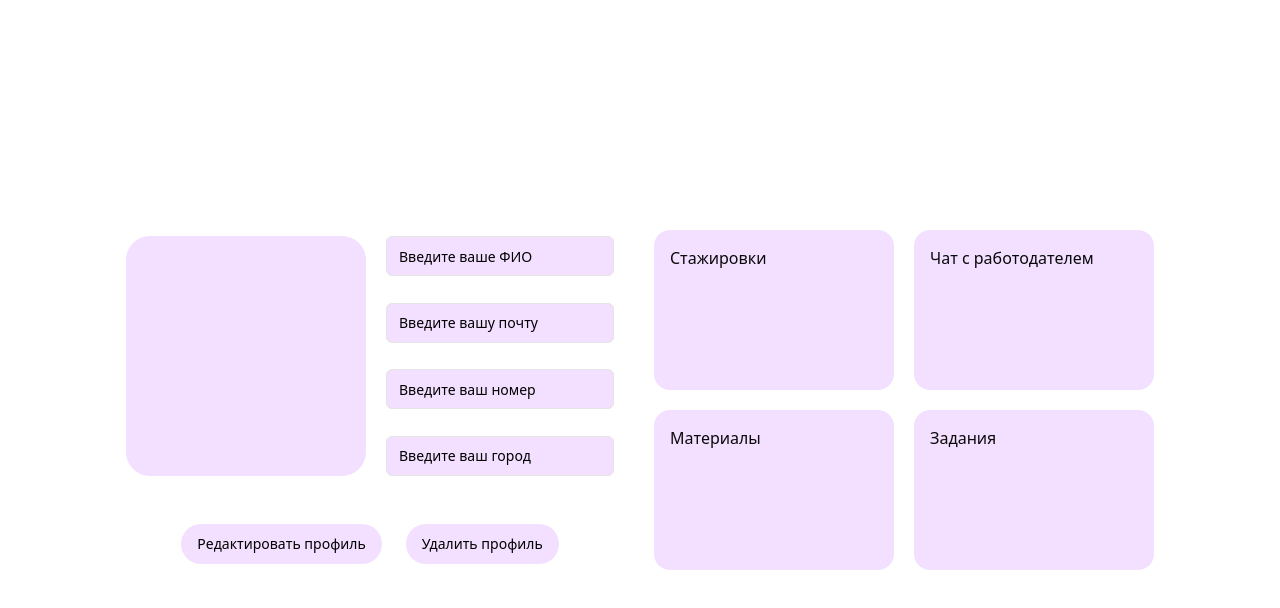
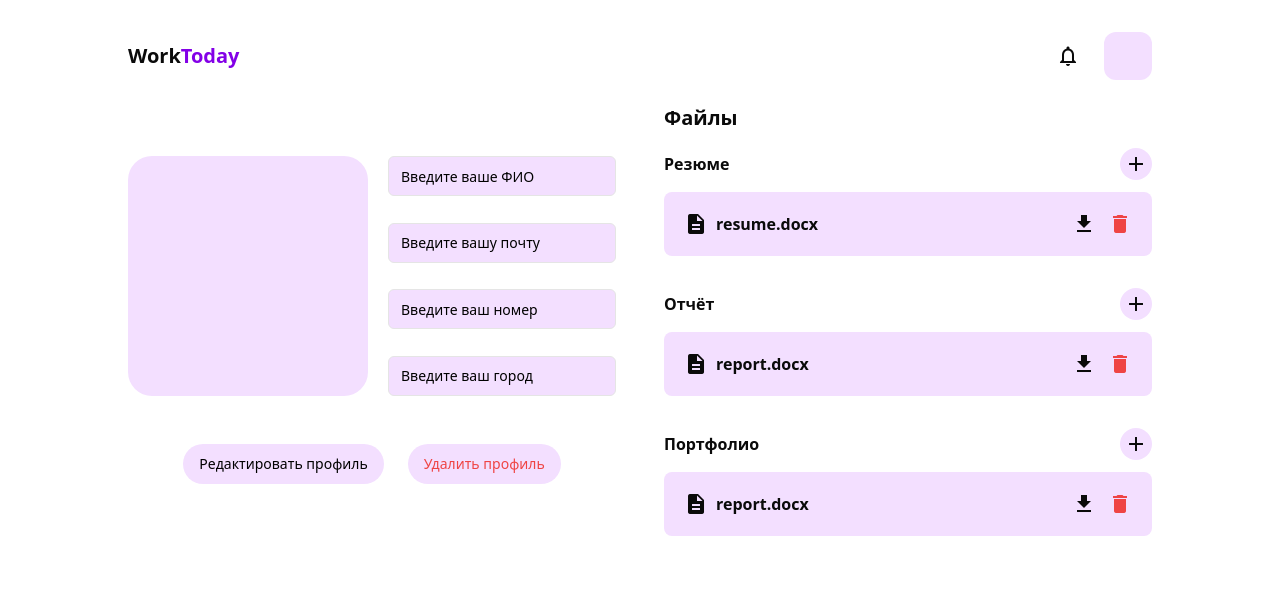
Before and after one commit to Juvelirov/WorkToday, a React (Vite) app in the folder src/main/front/: page / in a window 1280 px wide. Shown: the top 608 px of the page. Built offline with nearby package versions, Linux system fonts and the light colour scheme; sample sign-in values are in the browser's storage.

Commit message:
Remade intern's profile page

```diff
--- a/src/main/front/src/api/adminAPI.ts
+++ b/src/main/front/src/api/adminAPI.ts
@@ -10,7 +10,7 @@ export async function fetchAllUsers() {
 }
 
 // export async function deleteUser(login: s) {
-//   return apiClient<void>(endpoints.private.admin.deleteUser, {
+//   return apiClient<v>(endpoints.private.admin.deleteUser, {
 //     method: "DELETE",
 //     body: JSON.stringify({ login }),
 //   });
@@ -21,7 +21,7 @@ export async function fetchAllUsers() {
 // }
 
 // export async function updateUser(user: User) {
-//   return apiClient<void>(endpoints.private.admin.updateUser, {
+//   return apiClient<v>(endpoints.private.admin.updateUser, {
 //     method: "PUT",
 //     body: JSON.stringify(user),
 //   });
--- a/src/main/front/src/api/apiTypes.ts
+++ b/src/main/front/src/api/apiTypes.ts
@@ -158,7 +158,7 @@ type ResumeResponseList = ResumeResponseHUH[];
 // student/profiles
 // UsersInfoDTO
 
-interface UserInfoResponse {
+interface UsersInfoResponse {
   id: n;
   username: s;
   name: s;
--- a/src/main/front/src/api/hrAPI.ts
+++ b/src/main/front/src/api/hrAPI.ts
@@ -20,7 +20,7 @@
 // }
 
 // export async function deleteInternship(id: s) {
-//   return apiClient<void>(endpoints.private.hr.deleteInternship(id), {
+//   return apiClient<v>(endpoints.private.hr.deleteInternship(id), {
 //     method: "DELETE",
 //   });
 // }
--- a/src/main/front/src/api/internAPI.ts
+++ b/src/main/front/src/api/internAPI.ts
@@ -13,7 +13,7 @@
 // }
 
 // export async function startTask(taskId: string) {
-//   return apiClient<void>(endpoints.private.student.startTask(taskId), {
+//   return apiClient<v>(endpoints.private.student.startTask(taskId), {
 //     method: "POST",
 //   });
 // }
--- /dev/null
+++ b/src/main/front/src/components/File.tsx
@@ -0,0 +1,30 @@
+import type { s } from "@/types";
+import I from "./I";
+import IB from "./IB";
+
+interface File {
+  name: s;
+}
+
+export default function File(p: File) {
+  return (
+    <div className="flex justify-between items-center bg-[#F3DFFF] rounded-lg p-4">
+      <div className="flex justify-between items-center gap-1">
+        <I name="description" />
+        <p className="font-semibold">{p.name}</p>
+      </div>
+      <div className="flex items-center gap-1">
+        <IB
+          iC="p-1 rounded-full "
+          bC="hover:bg-[#FFFFFF]"
+          nameOutlined="file_download"
+        />
+        <IB
+          iC="p-1 rounded-full text-red-500"
+          bC="hover:bg-[#FFFFFF]"
+          nameOutlined="delete"
+        />
+      </div>
+    </div>
+  );
+}
--- a/src/main/front/src/components/Header.tsx
+++ b/src/main/front/src/components/Header.tsx
@@ -2,10 +2,11 @@ import { signout } from "@/auth";
 import { useState } from "react";
 import { useNavigate } from "react-router-dom";
 import IB from "./IB";
+import type { Pv, v } from "@/types";
 
 export default function Header() {
   return (
-    <div className="flex justify-between items-center mb-6">
+    <div className="flex justify-between items-center mb-6 bg-white">
       <h1 className="text-xl font-bold">
         Work<span className="text-[#8300E7]">Today</span>
       </h1>
@@ -26,10 +27,15 @@ function Avatar() {
   const toggleMenu = () => setIsMenuOpen(!isMenuOpen);
   const closeMenu = () => setIsMenuOpen(false);
 
-  const menuOptions = [
-    { label: "Profile", action: () => navigate("/") },
+  const menuOpts: { label: string; action: () => v | Pv }[] = [
+    window.location.pathname !== "/"
+      ? { label: "Profile", action: () => navigate("/") }
+      : null,
+    window.location.pathname !== "/internships"
+      ? { label: "Internships", action: () => navigate("/internships") }
+      : null,
     { label: "Sign out", action: signout },
-  ];
+  ].filter((o): o is { label: string; action: () => v | Pv } => Boolean(o));
 
   return (
     <div className="relative">
@@ -50,7 +56,7 @@ function Avatar() {
           onMouseLeave={closeMenu}
         >
           <ul className="py-2">
-            {menuOptions.map((option) => (
+            {menuOpts.map((option) => (
               <li
                 key={option.label}
                 onClick={() => {
--- a/src/main/front/src/components/I.tsx
+++ b/src/main/front/src/components/I.tsx
@@ -6,5 +6,7 @@ interface I {
 }
 
 export default function I(p: I) {
-  return <span className={`material-icons ${p.c}`}>{p.name}</span>;
+  return (
+    <span className={`material-icons p-1 rounded-full ${p.c}`}>{p.name}</span>
+  );
 }
--- a/src/main/front/src/components/IB.tsx
+++ b/src/main/front/src/components/IB.tsx
@@ -1,12 +1,13 @@
-import type { s } from "@/types";
+import type { s, v } from "@/types";
+import { useState } from "react";
 import I from "./I";
-import { useState } from "react";
 
 interface IB {
-  nameFilled: s;
   nameOutlined: s;
-  c?: s;
-  onClick?: () => void;
+  nameFilled?: s;
+  iC?: s;
+  bC?: s;
+  onClick?: () => v;
 }
 
 export default function IB(p: IB) {
@@ -15,13 +16,16 @@ export default function IB(p: IB) {
   return (
     <button
       type="button"
-      className="inline-flex justify-center items-center p-1 rounded-full hover:bg-[#F3DFFF]"
+      className={`inline-flex justify-center items-center rounded-full hover:bg-[#F3DFFF] ${p.bC}`}
       onClick={() => {
         setIsFilled(!isFilled);
         if (p.onClick) p.onClick();
       }}
     >
-      <I c={p.c} name={isFilled ? p.nameFilled : p.nameOutlined} />
+      <I
+        c={p.iC}
+        name={isFilled && !!p.nameFilled ? p.nameFilled : p.nameOutlined}
+      />
     </button>
   );
 }
--- a/src/main/front/src/pages/InternshipSearchPage.tsx
+++ b/src/main/front/src/pages/InternshipSearchPage.tsx
@@ -9,7 +9,7 @@ import { Link } from "react-router-dom";
 
 export function InternshipSearchPage() {
   return (
-    <div className="px-32 mt-8 mb-8">
+    <div className="px-32 my-8">
       <Header />
       <Filter />
       <div className="flex flex-col gap-7">
--- a/src/main/front/src/pages/SignUpForm.tsx
+++ b/src/main/front/src/pages/SignUpForm.tsx
@@ -1,7 +1,7 @@
 /* eslint-disable @typescript-eslint/no-unused-vars */
 import { apiClient } from "@/api/apiClient";
 import { cn, fakeInternD } from "@/lib/utils";
-import type { s } from "@/types";
+import type { s, v } from "@/types";
 import { useState } from "react";
 import { Button } from "../components/ui/button";
 import { Input } from "../components/ui/input";
@@ -80,7 +80,7 @@ export function SignUpForm() {
 
 interface RoleSelectionProps {
   selectedRole: UserDTO["role"];
-  onRoleChange: (role: UserDTO["role"]) => void;
+  onRoleChange: (role: UserDTO["role"]) => v;
 }
 
 function RoleSelection({ selectedRole, onRoleChange }: RoleSelectionProps) {
--- a/src/main/front/src/pages/StudentPrivatePage.tsx
+++ b/src/main/front/src/pages/StudentPrivatePage.tsx
@@ -1,10 +1,14 @@
+import File from "@/components/File";
+import Header from "@/components/Header";
+import IB from "@/components/IB";
 import { Button } from "@/components/ui/button";
 import { Input } from "@/components/ui/input";
-import { Link } from "react-router-dom";
 
 export function StudentPrivatePage() {
   return (
-    <div className="flex gap-10 items-center justify-center h-screen">
+    <div className="px-32 my-8">
+      <Header />
+      <div className="grid grid-cols-2 gap-12">
         <div className="flex flex-col items-center justify-center gap-12">
           <div className="flex gap-5">
             <div className="w-60 h-60 rounded-3xl bg-[#F3DFFF]" />
@@ -34,29 +38,75 @@ export function StudentPrivatePage() {
             <Button className="bg-[#F3DFFF] text-black rounded-full">
               Редактировать профиль
             </Button>
-          <Button className="bg-[#F3DFFF] text-black rounded-full">
+            <Button className="bg-[#F3DFFF] text-red-500 rounded-full">
               Удалить профиль
             </Button>
           </div>
         </div>
-      <div className="grid grid-cols-2 gap-5">
-        <Link to="/internships" replace>
-          <div className="w-60 h-40 p-4 rounded-2xl bg-[#F3DFFF] transform transition hover:scale-105">
-            <span>Стажировки</span>
+        <div className="flex flex-col">
+          <div className="flex flex-col">
+            <h2 className="font-bold text-xl mb-4">Файлы</h2>
+            <div className="flex flex-col gap-8">
+              <Resume />
+              <Report />
+              <Portfolio />
             </div>
-        </Link>
-        <div className="w-60 h-40 p-4 rounded-2xl bg-[#F3DFFF] transform transition hover:scale-105">
-          <p>Чат с работодателем</p>
           </div>
-        <Link to="/base" replace>
-          <div className="w-60 h-40 p-4 rounded-2xl bg-[#F3DFFF] transform transition hover:scale-105">
+          {/* <div>
+          <h2 className="font-bold text-xl mb-10">Ссылки</h2>
+          <div className="flex justify-evenly gap-5">
+            <div className="flex items-center gap-4 rounded-2xl p-4 bg-[#F3DFFF]">
+              <I name="work" />
+              <p>Стажировки</p>
+            </div>
+            <div className="flex items-center gap-4 rounded-2xl p-4 bg-[#F3DFFF]">
+              <I name="info_outlined" />
               <p>Материалы</p>
             </div>
-        </Link>
-        <div className="w-60 h-40 p-4 rounded-2xl bg-[#F3DFFF] transform transition hover:scale-105">
+            <div className="flex items-center gap-4 rounded-2xl p-4 bg-[#F3DFFF]">
+              <I name="task_alt" />
               <p>Задания</p>
+            </div>
+          </div>
+        </div> */}
         </div>
       </div>
     </div>
   );
 }
+
+function Resume() {
+  return (
+    <div className="flex flex-col">
+      <div className="flex justify-between items-center mb-3">
+        <h3 className="font-bold text-md">Резюме</h3>
+        <IB nameOutlined="add" iC="bg-[#F3DFFF]" />
+      </div>
+      <File name="resume.docx" />
+    </div>
+  );
+}
+
+function Report() {
+  return (
+    <div className="flex flex-col">
+      <div className="flex justify-between items-center mb-3">
+        <h3 className="font-bold text-md">Отчёт</h3>
+        <IB nameOutlined="add" iC="bg-[#F3DFFF]" />
+      </div>
+      <File name="report.docx" />
+    </div>
+  );
+}
+
+function Portfolio() {
+  return (
+    <div className="flex flex-col">
+      <div className="flex justify-between items-center mb-3">
+        <h3 className="font-bold text-md">Портфолио</h3>
+        <IB nameOutlined="add" iC="bg-[#F3DFFF]" />
+      </div>
+      <File name="report.docx" />
+    </div>
+  );
+}
--- a/src/main/front/src/types.ts
+++ b/src/main/front/src/types.ts
@@ -7,3 +7,8 @@ export type nn = number[];
 
 // biome-ignore lint/suspicious/noConfusingVoidType: <explanation>
 export type v = void;
+
+export type Pb = Promise<b>;
+export type Ps = Promise<s>;
+export type Pn = Promise<n>;
+export type Pv = Promise<v>;
```
Lines whose indentation alone changed are shown as unchanged.
